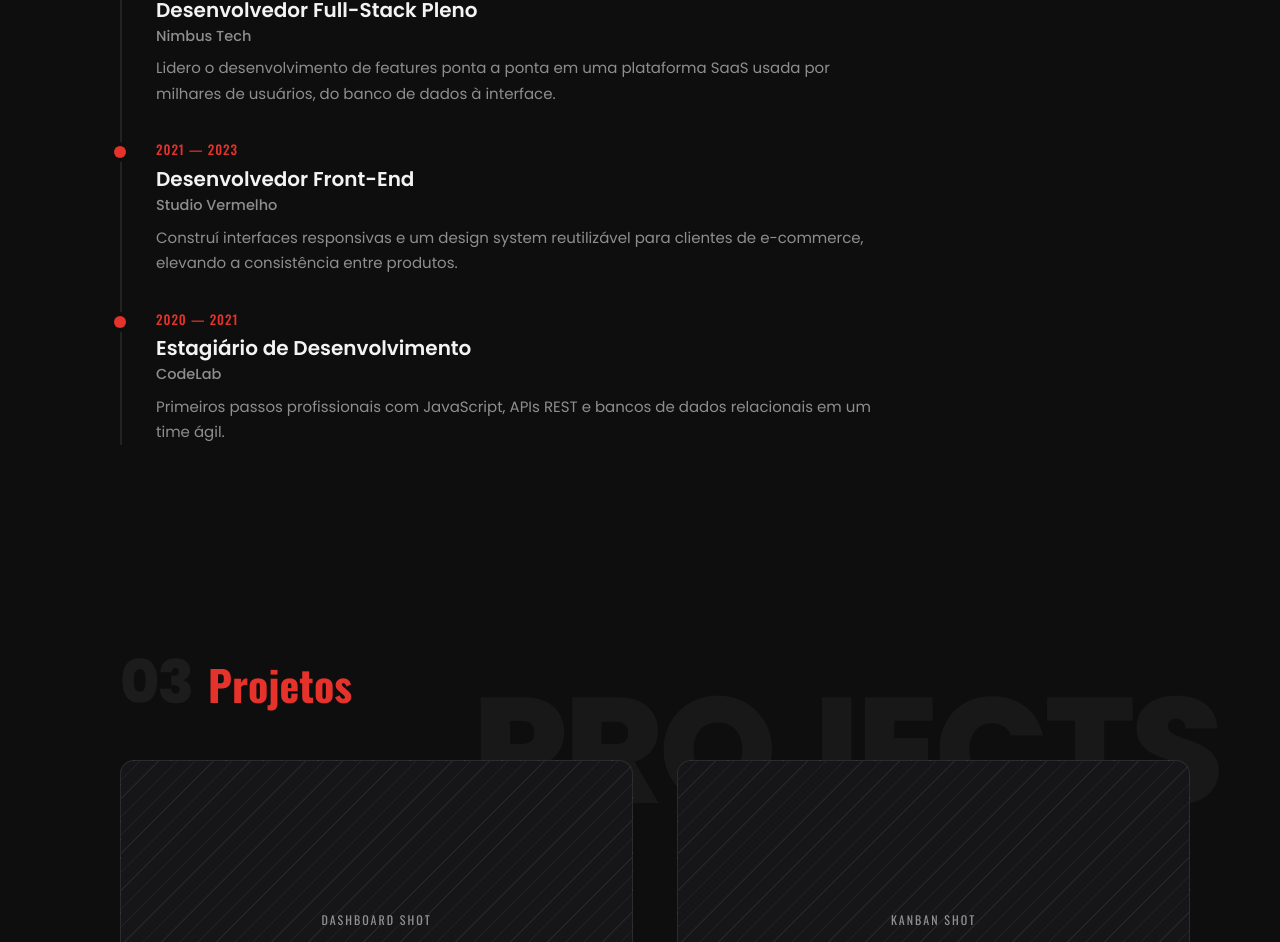
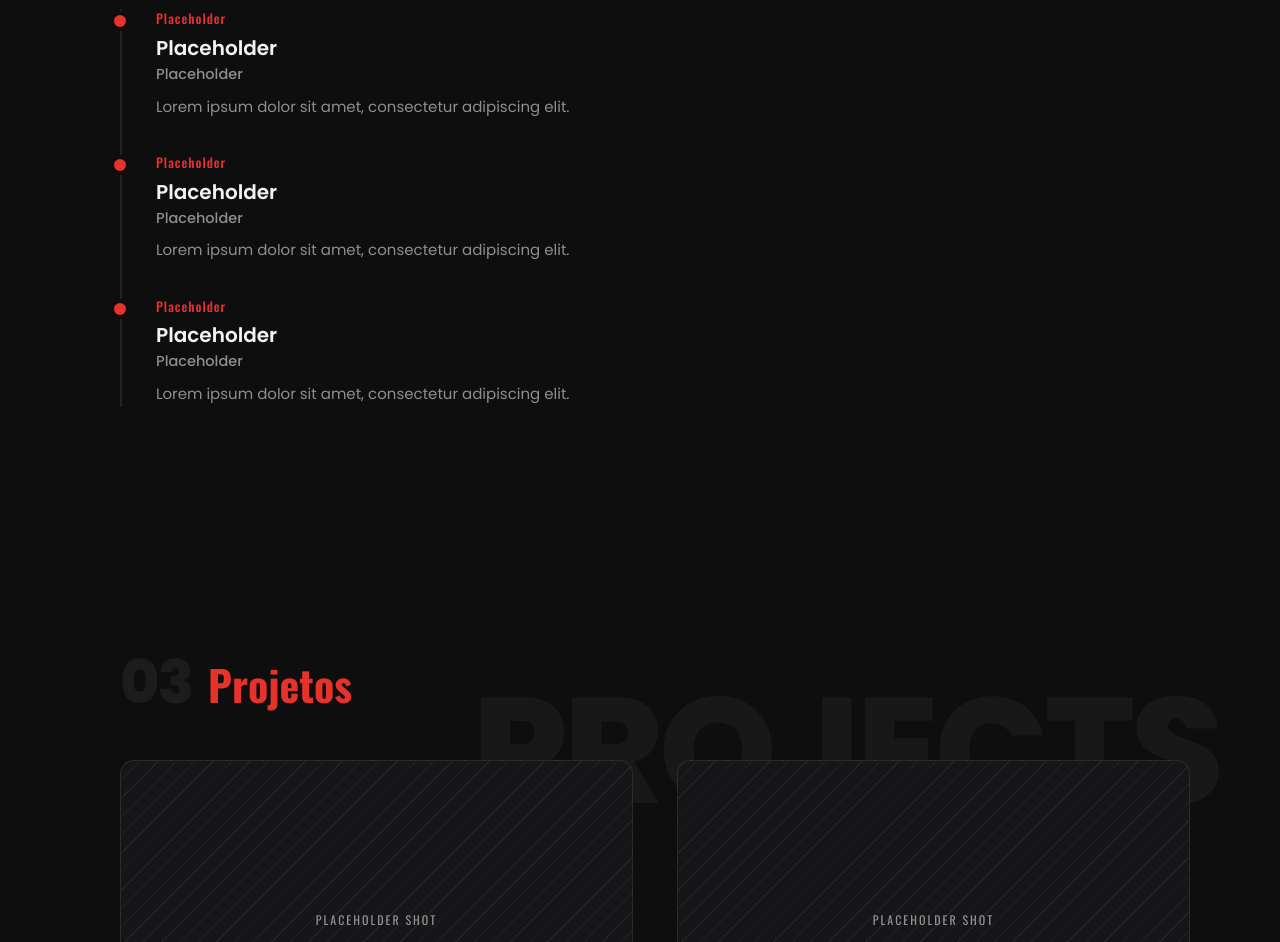
Before and after one commit to HgGabriel/MeuPortfolio, a React (Vite) app: page / in a window 1280 px wide. Shown: the part 1858-2800 px from the top of the page. Built offline with nearby package versions, Linux system fonts and the light colour scheme.

Commit message:
feat: implement core portfolio layout, data structure, and primary UI sections

```diff
--- a/src/App.tsx
+++ b/src/App.tsx
@@ -1,4 +1,5 @@
 import { useCallback, useEffect, useRef, useState } from 'react'
+import { Mail, Linkedin, Github, Instagram } from 'lucide-react'
 import GridPulseBackground from './components/GridPulseBackground'
 import Header from './components/Header'
 import NumberRail from './components/NumberRail'
@@ -183,7 +184,25 @@ export default function App() {
           <Experience />
           <Projects onExplore={() => goDetails('proj')} />
           <Connect />
-          <footer className="border-t border-line p-10 text-center font-oswald text-[13px] tracking-[0.5px] text-muted">
+          <footer className="border-t border-line px-6 py-8 text-center font-oswald text-[13px] tracking-[0.5px] text-muted sm:p-10">
+            <div className="mb-5 flex justify-center gap-7 lg:hidden">
+              {[
+                { label: 'Email', icon: Mail },
+                { label: 'LinkedIn', icon: Linkedin },
+                { label: 'GitHub', icon: Github },
+                { label: 'Instagram', icon: Instagram },
+              ].map(({ label, icon: Icon }) => (
+                <a
+                  key={label}
+                  href="#"
+                  aria-label={label}
+                  onClick={(e) => e.preventDefault()}
+                  className="text-muted transition-colors duration-200 hover:text-accent"
+                >
+                  <Icon size={20} strokeWidth={1.6} />
+                </a>
+              ))}
+            </div>
             © 2026 Hiago Gabriel — Feito com café e código
           </footer>
         </main>
--- a/src/components/GridPulseBackground.tsx
+++ b/src/components/GridPulseBackground.tsx
@@ -79,7 +79,10 @@ export default function GridPulseBackground() {
     };
 
     const resize = () => {
-      size = window.innerWidth + window.innerWidth / COLS;
+      // Canvas is a square centered over the viewport — size it off the
+      // larger dimension so it fully covers portrait (mobile) layouts too.
+      const dim = Math.max(window.innerWidth, window.innerHeight);
+      size = dim + dim / COLS;
       canvas.width = size * dpr;
       canvas.height = size * dpr;
       canvas.style.width = `${size}px`;
--- a/src/components/NumberRail.tsx
+++ b/src/components/NumberRail.tsx
@@ -7,7 +7,7 @@ interface NumberRailProps {
 
 export default function NumberRail({ section, onNav }: NumberRailProps) {
   return (
-    <div className="pointer-events-none fixed inset-y-0 left-[30px] z-40 flex flex-col items-center justify-center gap-[22px]">
+    <div className="pointer-events-none fixed inset-y-0 left-[30px] z-40 hidden flex-col items-center justify-center gap-[22px] lg:flex">
       {LABELS.map((label, i) => {
         const active = section === i
         return (
--- a/src/components/SocialRail.tsx
+++ b/src/components/SocialRail.tsx
@@ -9,7 +9,7 @@ const LINKS = [
 
 export default function SocialRail() {
   return (
-    <div className="fixed inset-y-0 right-7 z-40 flex flex-col items-center justify-center gap-5">
+    <div className="fixed inset-y-0 right-7 z-40 hidden flex-col items-center justify-center gap-5 lg:flex">
       <div className="h-14 w-px bg-line" />
       {LINKS.map(({ label, icon: Icon }) => (
         <a
--- a/src/components/sections/Experience.tsx
+++ b/src/components/sections/Experience.tsx
@@ -4,17 +4,17 @@ export default function Experience() {
   return (
     <section
       data-sec="2"
-      className="relative flex min-h-screen items-center overflow-hidden pt-[100px] pr-[90px] pb-20 pl-[120px]"
+      className="relative flex min-h-dvh items-center overflow-hidden px-6 pt-28 pb-16 sm:px-10 lg:pt-[100px] lg:pr-[90px] lg:pb-20 lg:pl-[120px]"
     >
-      <div className="absolute top-24 right-[60px] z-0 font-poppins text-[118px] font-extrabold tracking-[-4px] text-wm select-none">
+      <div className="absolute top-20 right-4 z-0 font-poppins text-[46px] font-extrabold tracking-[-4px] text-wm select-none sm:right-[40px] sm:text-[84px] lg:top-24 lg:right-[60px] lg:text-[118px]">
         EXPERIENCE
       </div>
       <div className="relative z-2 mx-auto w-full max-w-[1240px]">
-        <div className="mb-12 flex items-baseline gap-4">
-          <span className="font-poppins text-6xl leading-none font-extrabold tracking-[-2px] text-soft">
+        <div className="mb-9 flex items-baseline gap-4 lg:mb-12">
+          <span className="font-poppins text-4xl leading-none font-extrabold tracking-[-2px] text-soft sm:text-5xl lg:text-6xl">
             02
           </span>
-          <h2 className="m-0 font-oswald text-[42px] font-bold text-accent">Experiência</h2>
+          <h2 className="m-0 font-oswald text-[30px] font-bold text-accent sm:text-[36px] lg:text-[42px]">Experiência</h2>
         </div>
         <div className="flex max-w-[760px] flex-col gap-[34px] border-l-2 border-line pl-[34px]">
           {experience.map((e) => (
--- a/src/components/sections/Projects.tsx
+++ b/src/components/sections/Projects.tsx
@@ -8,19 +8,19 @@ export default function Projects({ onExplore }: ProjectsProps) {
   return (
     <section
       data-sec="3"
-      className="relative flex min-h-screen items-center overflow-hidden pt-[110px] pr-[90px] pb-[90px] pl-[120px]"
+      className="relative flex min-h-dvh items-center overflow-hidden px-6 pt-28 pb-16 sm:px-10 lg:pt-[110px] lg:pr-[90px] lg:pb-[90px] lg:pl-[120px]"
     >
-      <div className="absolute top-24 right-[60px] z-0 font-poppins text-[150px] font-extrabold tracking-[-4px] text-wm select-none">
+      <div className="absolute top-20 right-4 z-0 font-poppins text-[60px] font-extrabold tracking-[-4px] text-wm select-none sm:right-[40px] sm:text-[110px] lg:top-24 lg:right-[60px] lg:text-[150px]">
         PROJECTS
       </div>
       <div className="relative z-2 mx-auto w-full max-w-[1240px]">
-        <div className="mb-11 flex items-baseline gap-4">
-          <span className="font-poppins text-6xl leading-none font-extrabold tracking-[-2px] text-soft">
+        <div className="mb-9 flex items-baseline gap-4 lg:mb-11">
+          <span className="font-poppins text-4xl leading-none font-extrabold tracking-[-2px] text-soft sm:text-5xl lg:text-6xl">
             03
           </span>
-          <h2 className="m-0 font-oswald text-[42px] font-bold text-accent">Projetos</h2>
+          <h2 className="m-0 font-oswald text-[30px] font-bold text-accent sm:text-[36px] lg:text-[42px]">Projetos</h2>
         </div>
-        <div className="grid grid-cols-2 gap-x-11 gap-y-10">
+        <div className="grid grid-cols-1 gap-x-8 gap-y-10 sm:grid-cols-2 lg:gap-x-11">
           {projects.map((p) => (
             <div key={p.name} className="flex flex-col">
               <div className="relative flex aspect-[16/10] items-center justify-center overflow-hidden rounded-[14px] border border-line bg-card bg-[repeating-linear-gradient(135deg,var(--soft)_0,var(--soft)_1px,transparent_1px,transparent_13px)]">
--- a/src/data.tsx
+++ b/src/data.tsx
@@ -25,53 +25,53 @@ export interface Hobby {
 
 export const projects: Project[] = [
   {
-    name: 'Aurora Finance',
-    shot: 'dashboard shot',
-    tags: ['Next.js', 'TypeScript', 'Firebase', 'Tailwind'],
-    desc: 'Painel financeiro pessoal para acompanhar gastos, metas e orçamentos com dashboards em tempo real.',
-    long: 'Aplicação web que centraliza contas, metas e orçamentos em um só lugar. Gráficos interativos, categorização automática de transações e sincronização em tempo real via Firebase.',
+    name: 'Placeholder',
+    shot: 'placeholder shot',
+    tags: ['Placeholder', 'Placeholder', 'Placeholder', 'Placeholder'],
+    desc: 'Lorem ipsum dolor sit amet, consectetur adipiscing elit.',
+    long: 'Lorem ipsum dolor sit amet, consectetur adipiscing elit. Sed do eiusmod tempor incididunt ut labore et dolore magna aliqua.',
   },
   {
-    name: 'TaskFlow',
-    shot: 'kanban shot',
-    tags: ['React', 'Node.js', 'MongoDB', 'Express'],
-    desc: 'App Kanban full-stack MERN com modo claro/escuro e colaboração em tempo real entre times.',
-    long: 'Ferramenta de gestão de tarefas no estilo Kanban. Arraste e solte cartões, colabore em tempo real, alterne entre temas e organize fluxos com colunas personalizáveis.',
+    name: 'Placeholder',
+    shot: 'placeholder shot',
+    tags: ['Placeholder', 'Placeholder', 'Placeholder'],
+    desc: 'Lorem ipsum dolor sit amet, consectetur adipiscing elit.',
+    long: 'Lorem ipsum dolor sit amet, consectetur adipiscing elit. Sed do eiusmod tempor incididunt ut labore et dolore magna aliqua.',
   },
   {
-    name: 'DiceForge',
-    shot: 'rpg tool shot',
-    tags: ['Vue', 'Nuxt', 'Pinia'],
-    desc: 'Ferramenta para mestres de RPG gerenciarem campanhas, NPCs e rolagens de dados em uma mesa digital.',
-    long: 'Companion para mestres de Dungeons & Dragons: fichas de NPCs, iniciativa de combate, rolador de dados e anotações de campanha — tudo em uma mesa digital fluida.',
+    name: 'Placeholder',
+    shot: 'placeholder shot',
+    tags: ['Placeholder', 'Placeholder', 'Placeholder'],
+    desc: 'Lorem ipsum dolor sit amet, consectetur adipiscing elit.',
+    long: 'Lorem ipsum dolor sit amet, consectetur adipiscing elit. Sed do eiusmod tempor incididunt ut labore et dolore magna aliqua.',
   },
   {
-    name: 'RotaVerde',
-    shot: 'mobile app shot',
-    tags: ['React Native', 'Expo', 'Supabase'],
-    desc: 'App mobile que sugere rotas de corrida e ciclismo mais seguras e arborizadas na cidade.',
-    long: 'App mobile que combina dados de vias e áreas verdes para sugerir os melhores percursos de corrida e ciclismo, com registro de tempos e histórico de treinos.',
+    name: 'Placeholder',
+    shot: 'placeholder shot',
+    tags: ['Placeholder', 'Placeholder', 'Placeholder'],
+    desc: 'Lorem ipsum dolor sit amet, consectetur adipiscing elit.',
+    long: 'Lorem ipsum dolor sit amet, consectetur adipiscing elit. Sed do eiusmod tempor incididunt ut labore et dolore magna aliqua.',
   },
 ]
 
 export const experience: Experience[] = [
   {
-    period: '2023 — PRESENTE',
-    role: 'Desenvolvedor Full-Stack Pleno',
-    org: 'Nimbus Tech',
-    desc: 'Lidero o desenvolvimento de features ponta a ponta em uma plataforma SaaS usada por milhares de usuários, do banco de dados à interface.',
+    period: 'Placeholder',
+    role: 'Placeholder',
+    org: 'Placeholder',
+    desc: 'Lorem ipsum dolor sit amet, consectetur adipiscing elit.',
   },
   {
-    period: '2021 — 2023',
-    role: 'Desenvolvedor Front-End',
-    org: 'Studio Vermelho',
-    desc: 'Construí interfaces responsivas e um design system reutilizável para clientes de e-commerce, elevando a consistência entre produtos.',
+    period: 'Placeholder',
+    role: 'Placeholder',
+    org: 'Placeholder',
+    desc: 'Lorem ipsum dolor sit amet, consectetur adipiscing elit.',
   },
   {
-    period: '2020 — 2021',
-    role: 'Estagiário de Desenvolvimento',
-    org: 'CodeLab',
-    desc: 'Primeiros passos profissionais com JavaScript, APIs REST e bancos de dados relacionais em um time ágil.',
+    period: 'Placeholder',
+    role: 'Placeholder',
+    org: 'Placeholder',
+    desc: 'Lorem ipsum dolor sit amet, consectetur adipiscing elit.',
   },
 ]
 
```
Also changed, not shown: src/components/DetailsPage.tsx (+8 -8 lines), src/components/Header.tsx (+66 -7 lines), src/components/sections/About.tsx (+7 -7 lines), src/components/sections/Connect.tsx (+10 -10 lines), src/components/sections/Home.tsx (+7 -7 lines).
